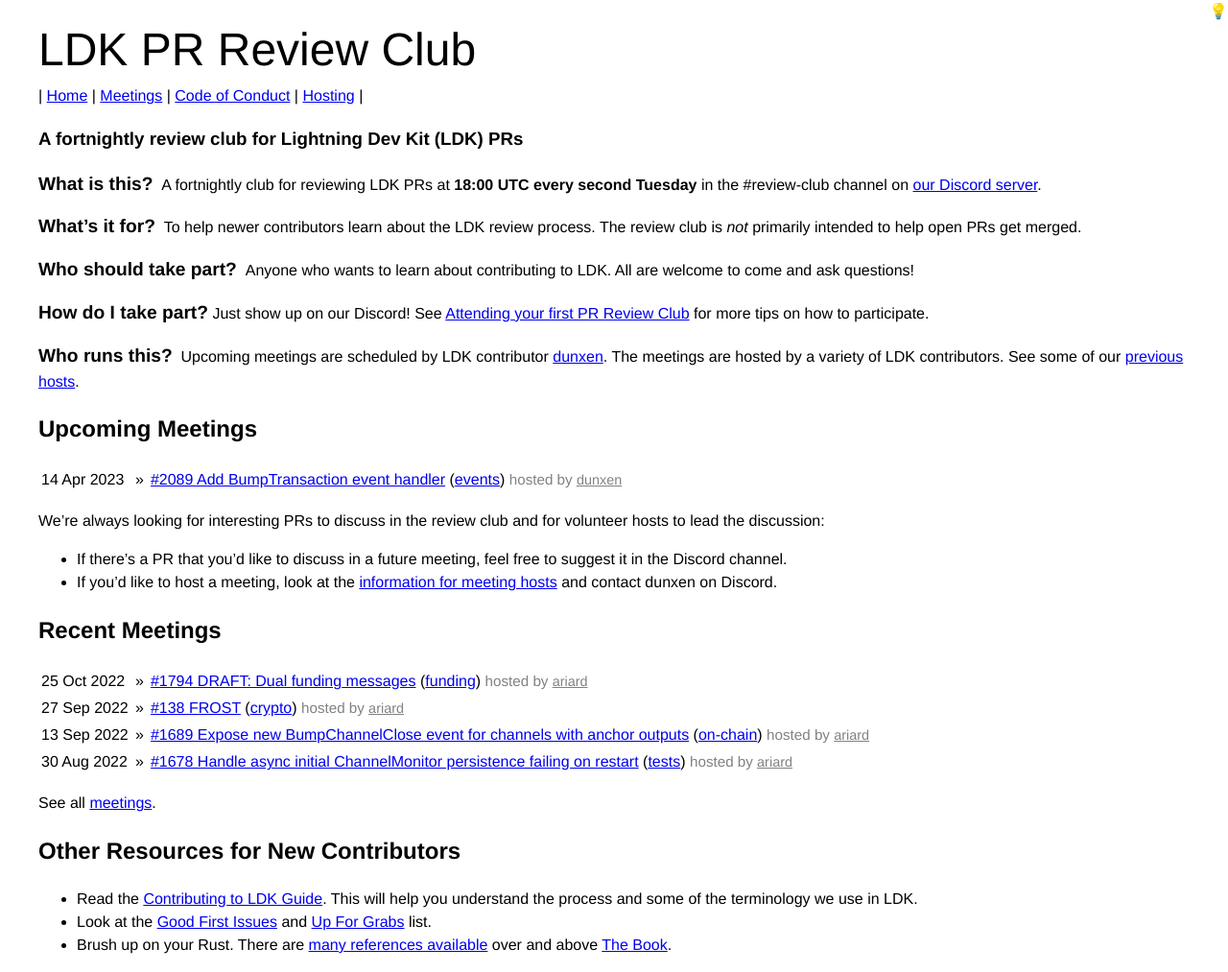
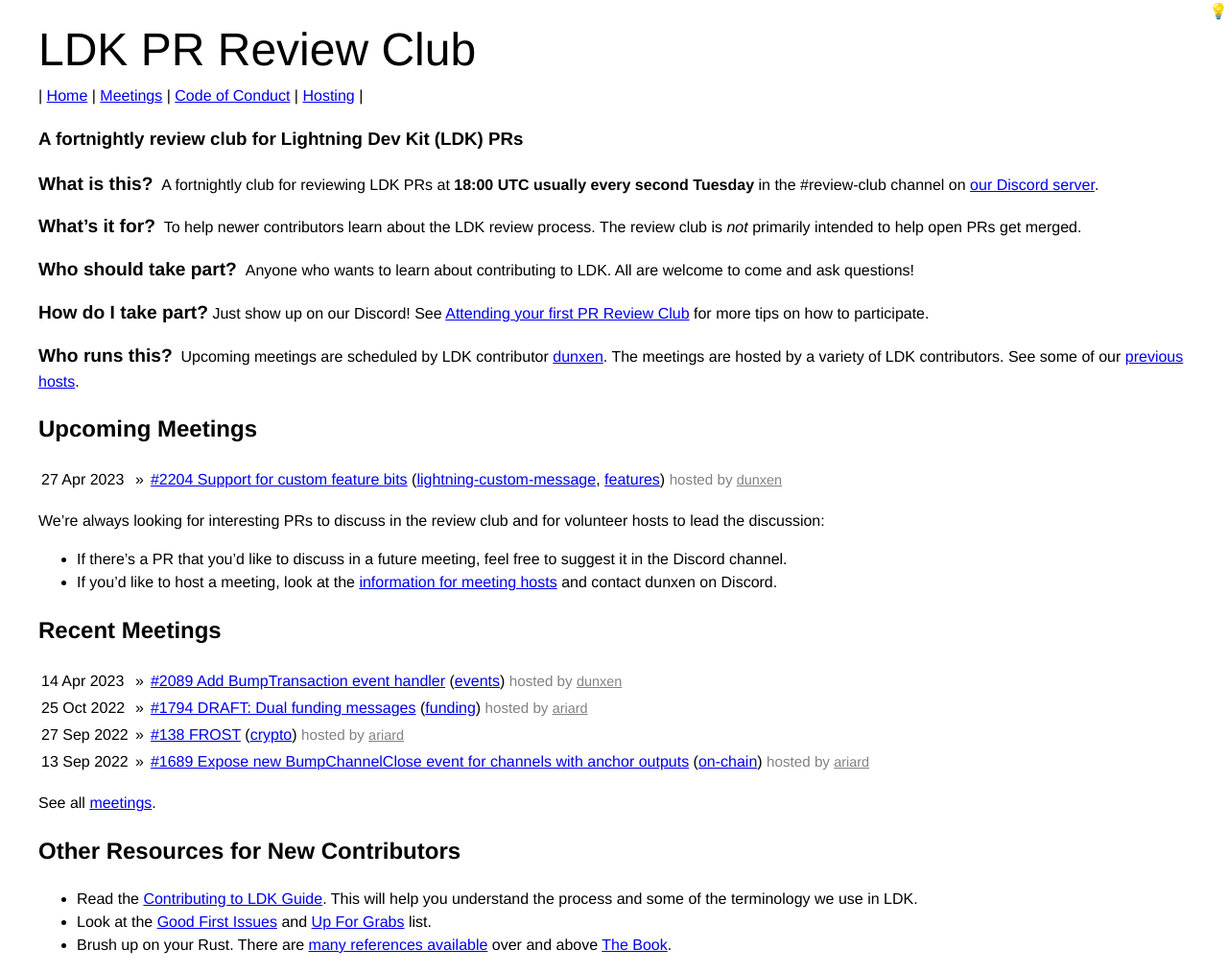
Before and after one commit to lightningdevkit/ldk-review-club, a Jekyll site: the page built from index.md, in a window 1280 px wide. Shown: the whole page at 96% size. Built offline with Jekyll 4.4.1, drawn with Linux system fonts in a browser that asks for light colours.

Commit message:
Add PR 2204

```diff
--- /dev/null
+++ b/_posts/2023-04-27-#2204.md
@@ -0,0 +1,23 @@
+---
+layout: pr
+date: 2023-04-27
+title: "Support for custom feature bits"
+pr: 2204
+authors: [jkczyz]
+components: ["lightning-custom-message", "features"]
+host: dunxen
+status: upcoming
+commit:
+---
+
+_Notes and questions to follow soon!_
+
+<!-- TODO: Before meeting, add notes and questions
+## Notes
+
+## Questions
+1. Did you review the PR? [Concept ACK, approach ACK, tested ACK, or NACK](https://github.com/lightningdevkit/rust-lightning/blob/master/CONTRIBUTING.md#peer-review)?
+-->
+
+
+-->
--- a/index.md
+++ b/index.md
@@ -5,7 +5,7 @@
 ### A fortnightly review club for Lightning Dev Kit (LDK) PRs
 
 <span class="question">What is this?</span> &nbsp;A fortnightly club for reviewing
-LDK PRs at **{{ site.meeting_time }} every second {{ site.meeting_day }}** in
+LDK PRs at **{{ site.meeting_time }} usually every second {{ site.meeting_day }}** in
 {{ site.meeting_location }}.
 
 <span class="question">What's it for?</span> &nbsp;To help newer contributors
```
Also changed, not shown: _posts/2023-04-11-#2089.md (+1 -1 lines).
